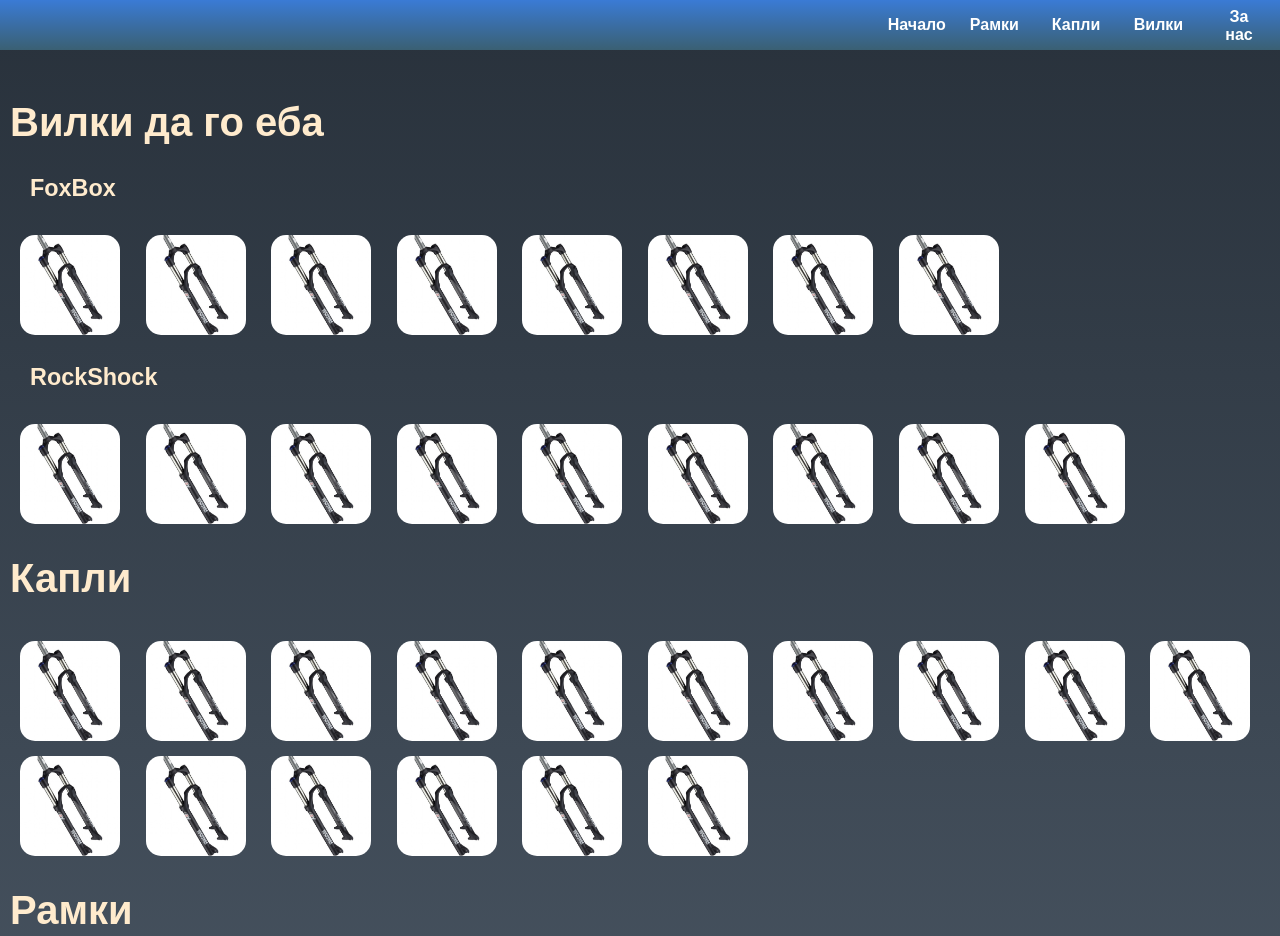
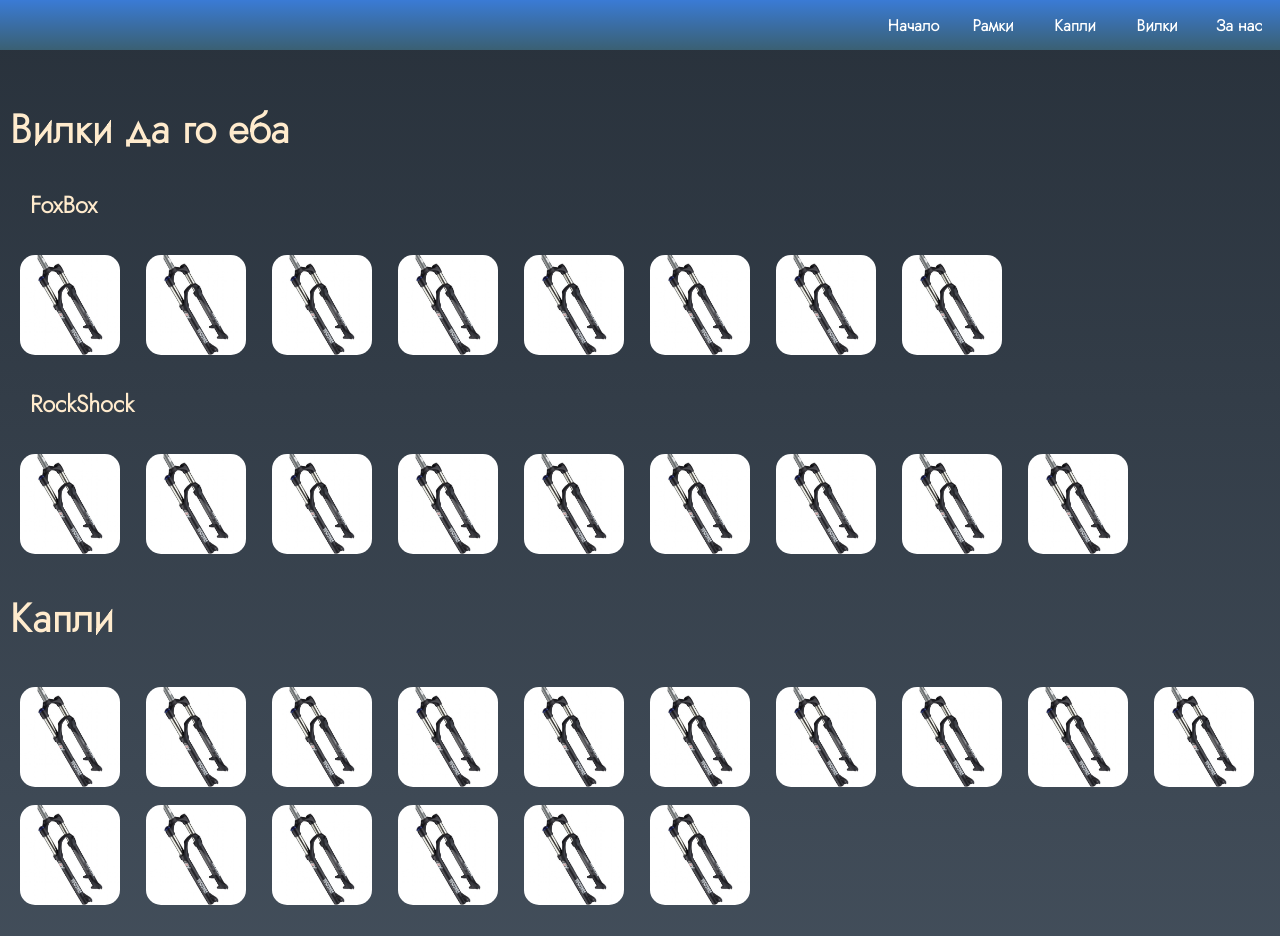
Before and after one commit to theKunov/extraordinary_decals, a plain HTML site: page index.html in a window 1280 px wide. Shown: the top 936 px of the page. Drawn offline with Linux system fonts and the light colour scheme.

Commit message:
Add files via upload

```diff
--- a/index.html
+++ b/index.html
@@ -5,6 +5,7 @@
     <link rel="stylesheet" type="text/css" href="style.css">
     <link rel="stylesheet" type="text/css" href="./css/lightbox.min.css">
     <script src="./js/lightbox-plus-jquery.min.js"></script>
+    <link href="https://fonts.googleapis.com/css2?family=Comfortaa&family=Jost:wght@300&display=swap" rel="stylesheet">
     <meta charset="UTF-8">
     <meta name="viewport" content="width=device-width, initial-scale=1.0">
     <style>
@@ -14,15 +15,18 @@
 </head>
 
 <body>
+        <a href="top"></a>
     <header>
         <nav>
             <ul>
-                <li><button href="" class="dropbtn "><a href="#info">За нас</a> </button></li>
+                <li>
+                    <button href="" class="dropbtn" onclick="location.href='#info'"><a>За нас</a> </button>
+                </li>
                 <li>
                     <div class="dropdown">
-                        <button class="dropbtn"><a href="#vilki">Вилки</a> </button>
+                        <button class="dropbtn" onclick="location.href='#vilki'"><a >Вилки</a> </button>
                         <div class="dropdown-content">
-                            <a href="#"><img
+                            <a href="#rockshock"><img
                                     src="./images/378-3784517_rockshox-logo-png-transparent-rock-shox-logo-png.png"
                                     alt=""> </a>
                             <a href="#"><img src="./images/fox-logo-eps-png-fox-racing-logo-vector-1600.png" alt="">
@@ -32,7 +36,7 @@
                 </li>
                 <li >
                     <div class="dropdown" >
-                        <button class="dropbtn" ><a href="#kapli">Капли</a> </button>
+                        <button class="dropbtn" onclick="location.href='#kapli'"><a>Капли</a> </button>
                         <div class="dropdown-content"  >
                             <a href="#" ><img src="./images/13253_rockshox_xc30tk_forks_27_5_2014-750x750.jpg" alt="">
                             </a>
@@ -55,7 +59,7 @@
                 </li>
                 <li>
                     <div class="dropdown">
-                        <button class="dropbtn"><a href="#ramki">Рамки</a> </button>
+                        <button class="dropbtn" onclick="location.href='#ramki'"><a>Рамки</a> </button>
                         <div class="dropdown-content">
                             <a href="#"><img src="./images/13253_rockshox_xc30tk_forks_27_5_2014-750x750.jpg" alt="">
                             </a>
@@ -64,7 +68,7 @@
                         </div>
                     </div>
                 </li>
-                <li><button href="" class="dropbtn "><a href="#section1">Начало</a> </button></li>
+                <li><button href="" class="dropbtn" onclick="location.href='#top'"><a href="#top">Начало</a> </button></li>
             </ul>
 
         </nav>
@@ -76,7 +80,8 @@
 
             <h1 id="vilki">Вилки да го еба</h1>
 
-            <h3>FoxBox</h3>
+            <h3 id="rockshock">FoxBox</h3>
+            <div>
                 <a href="./images/13253_rockshox_xc30tk_forks_27_5_2014-750x750.jpg" data-lightbox="mygallery"><img
                         src="./images/13253_rockshox_xc30tk_forks_27_5_2014-750x750.jpg" alt=""></a>
                 <a href="./images/13253_rockshox_xc30tk_forks_27_5_2014-750x750.jpg" data-lightbox="mygallery"><img
@@ -93,6 +98,8 @@
                         src="./images/13253_rockshox_xc30tk_forks_27_5_2014-750x750.jpg" alt=""></a>
                 <a href="./images/13253_rockshox_xc30tk_forks_27_5_2014-750x750.jpg" data-lightbox="mygallery"><img
                         src="./images/13253_rockshox_xc30tk_forks_27_5_2014-750x750.jpg" alt=""></a>
+            </div>
+
             <h3>RockShock</h4>
                 <a href="./images/13253_rockshox_xc30tk_forks_27_5_2014-750x750.jpg" data-lightbox="mygallery"><img
                         src="./images/13253_rockshox_xc30tk_forks_27_5_2014-750x750.jpg" alt=""></a>
```
Lines whose indentation alone changed are shown as unchanged.
